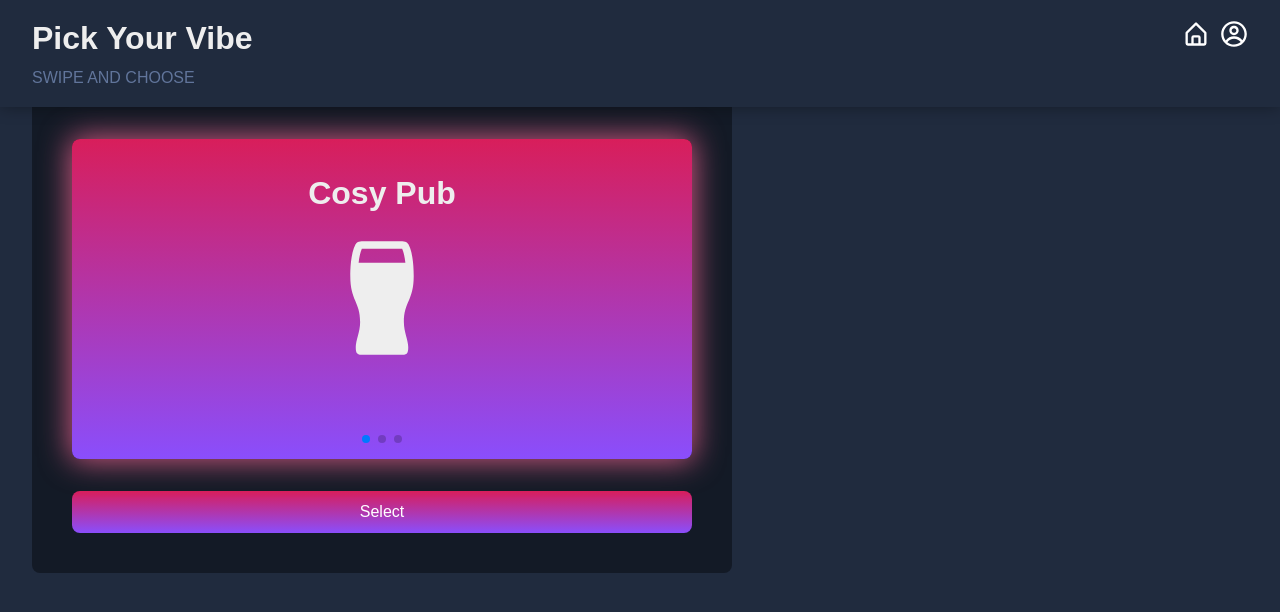
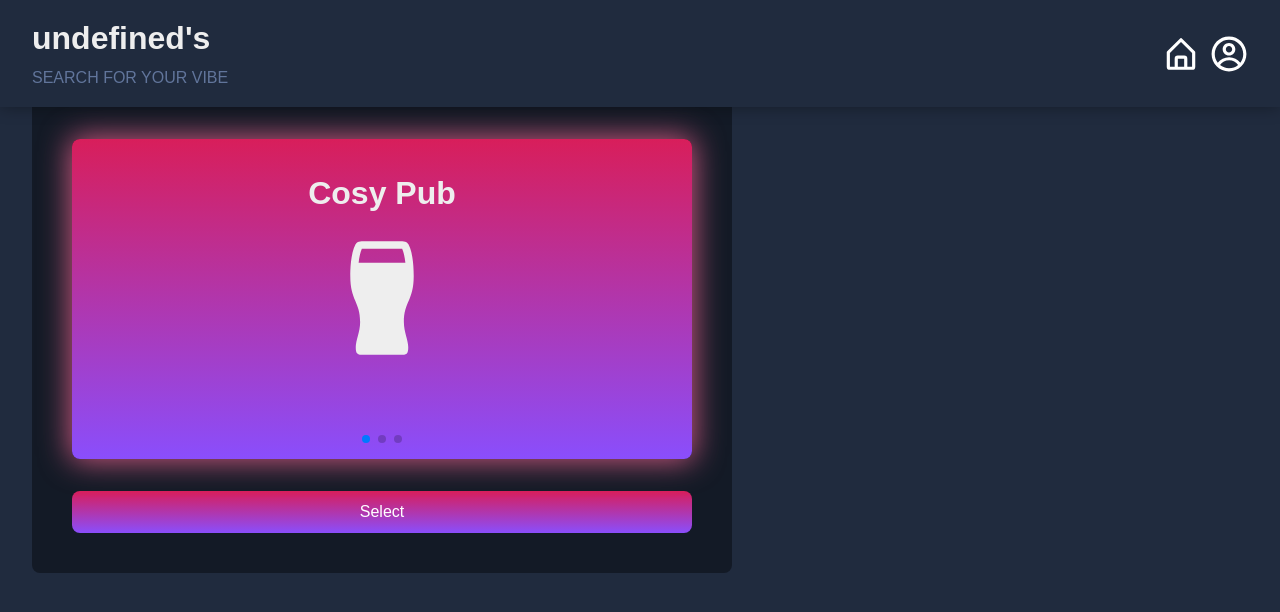
Before and after one commit to joeAmc/vibe-check, a React (Create React App) app in the folder client/: page / in a window 1280 px wide. Shown: the top 612 px of the page. Built offline with nearby package versions, Linux system fonts and the light colour scheme.

Commit message:
dynamic nav

```diff
--- a/client/src/components/Nav/Nav.css
+++ b/client/src/components/Nav/Nav.css
@@ -11,15 +11,32 @@
   z-index: 1;
   padding: 20px 32px;
   box-shadow: var(--box-shadow);
+  transition: 0.3s linear;
+}
+
+.hidden {
+  /* height: 4rem; */
+  width: -webkit-fill-available;
+  z-index: 1;
+  box-shadow: var(--box-shadow);
+  position: fixed;
+  top: -110px;
+  transition: 0.3s linear;
 }
 
 .icons {
-  font-size: 28px;
+  font-size: 38px;
   padding-left: 10px;
   color: white;
+  display: flex;
+  align-items: center;
+}
+
+.icons svg {
+  cursor: pointer;
 }
 
 #root > div > div > div > div.icons > svg:nth-child(2) {
   margin-left: 10px;
-  font-size: 28px;
+  /* font-size: 28px; */
 }
--- a/client/src/components/Nav/Nav.js
+++ b/client/src/components/Nav/Nav.js
@@ -1,21 +1,40 @@
 import React from "react";
+import { useState, useEffect } from "react";
 import { BiHomeAlt } from "react-icons/bi";
 import "./Nav.css";
-import { useNavigate } from "react-router-dom";
+import { useNavigate, useLocation } from "react-router-dom";
 import { CgProfile } from "react-icons/cg";
 
-const Nav = () => {
+const Nav = ({ type }) => {
   const navigate = useNavigate();
+  const location = useLocation();
+  const [show, setShow] = useState(true);
+
+  useEffect(() => {
+    let previousScrollPosition = 0;
+    let currentScrollPosition = 0;
+
+    window.addEventListener("scroll", function (e) {
+      currentScrollPosition = window.pageYOffset;
+
+      if (previousScrollPosition - currentScrollPosition < 0) {
+        setShow(false);
+      } else if (previousScrollPosition - currentScrollPosition > 0) {
+        setShow(true);
+      }
+      previousScrollPosition = currentScrollPosition;
+    });
+  }, []);
 
   const homeIconHandler = () => {
     navigate(`/`);
   };
 
   return (
-    <div className="nav-container">
+    <div className={`nav-container ${!show && "hidden"}`}>
       <div className="nav-text">
-        <h1>Pick Your Vibe</h1>
-        <h4>Swipe And Choose</h4>
+        <h1>{`${type}'s`}</h1>
+        <h4>Search For Your Vibe</h4>
       </div>
       <div className="icons">
         <BiHomeAlt onClick={homeIconHandler} />
--- a/client/src/components/Venues/Venues.js
+++ b/client/src/components/Venues/Venues.js
@@ -41,9 +41,8 @@ const Venues = () => {
 
   return (
     <div>
-      <Nav />
-      <h1>{type}'s</h1>
-      <h4>Search local vibes</h4>
+      <Nav type={type} />
+      <div className="spacer" />
       <div className="venues">
         {venues
           .filter((venue) => venue.type === type && venue.vibes >= 0)
--- a/client/src/index.css
+++ b/client/src/index.css
@@ -74,3 +74,7 @@ button:hover {
   background-color: var(--primary);
   background-image: linear-gradient(to bottom, #cd587f, #a175f1);
 }
+
+.spacer {
+  height: 100px;
+}
```
